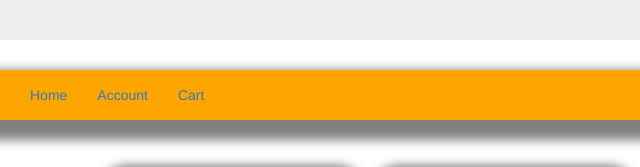
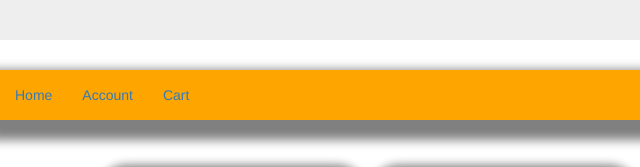
Before and after one commit to Kaustav1999paul/Labs, a plain HTML site: page Wap/1/index.html in a window 1280 px wide. Shown: the part 142-309 px from the top of the page, 0-640 px from the left. Drawn offline with nearby package versions, Linux system fonts and the light colour scheme.

Commit message:
1st changes

```diff
--- a/Wap/1/index.html
+++ b/Wap/1/index.html
@@ -46,14 +46,13 @@ padding: 10px;
         <h2 class="text-center">Book Store</h2>
         <h6 class="text-center">Buy and sell books online</h6>
 </div>
-<nav class="nav navbar-expand-sm">
-        <div class="collapse navbar-collapse">
+
+<nav class="nav">
         <ul class="nav navbar-nav">
                 <li class="nav navbar-item"><a href="#">Home</a>
                 <li class="nav navbar-item"><a href="#">Account</a>
                 <li class="nav navbar-item"><a href="#">Cart</a>
         </ul>
-        </div>
 </nav>
 
 
@@ -67,7 +66,6 @@ padding: 10px;
                 <div class="card-body"><p3>This is book 1</p3></div>
                 <button class="btn-primary">Add to cart</button>
         </div>
-
 
         <div class="card">
                 <div class="card-img-top">
```
Lines whose indentation alone changed are shown as unchanged.
